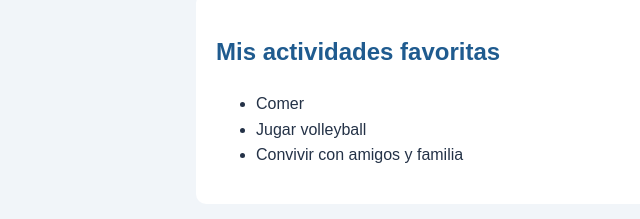
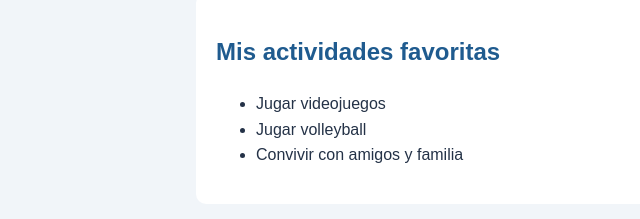
Before and after one commit to samuelhenaocar-ctrl/Mi-Primer-Sitio-Web, a plain HTML site: page index.html in a window 1280 px wide. Shown: the part 441-660 px from the top of the page, 37-677 px from the left. Drawn offline with Linux system fonts and the light colour scheme.

Commit message:
Update index.html

```diff
--- a/index.html
+++ b/index.html
@@ -21,7 +21,7 @@
     <section>
       <h2>Mis actividades favoritas</h2>
       <ul>
-        <li>Comer</li>
+        <li>Jugar videojuegos</li>
         <li>Jugar volleyball</li>
         <li>Convivir con amigos y familia</li>
       </ul>
```
